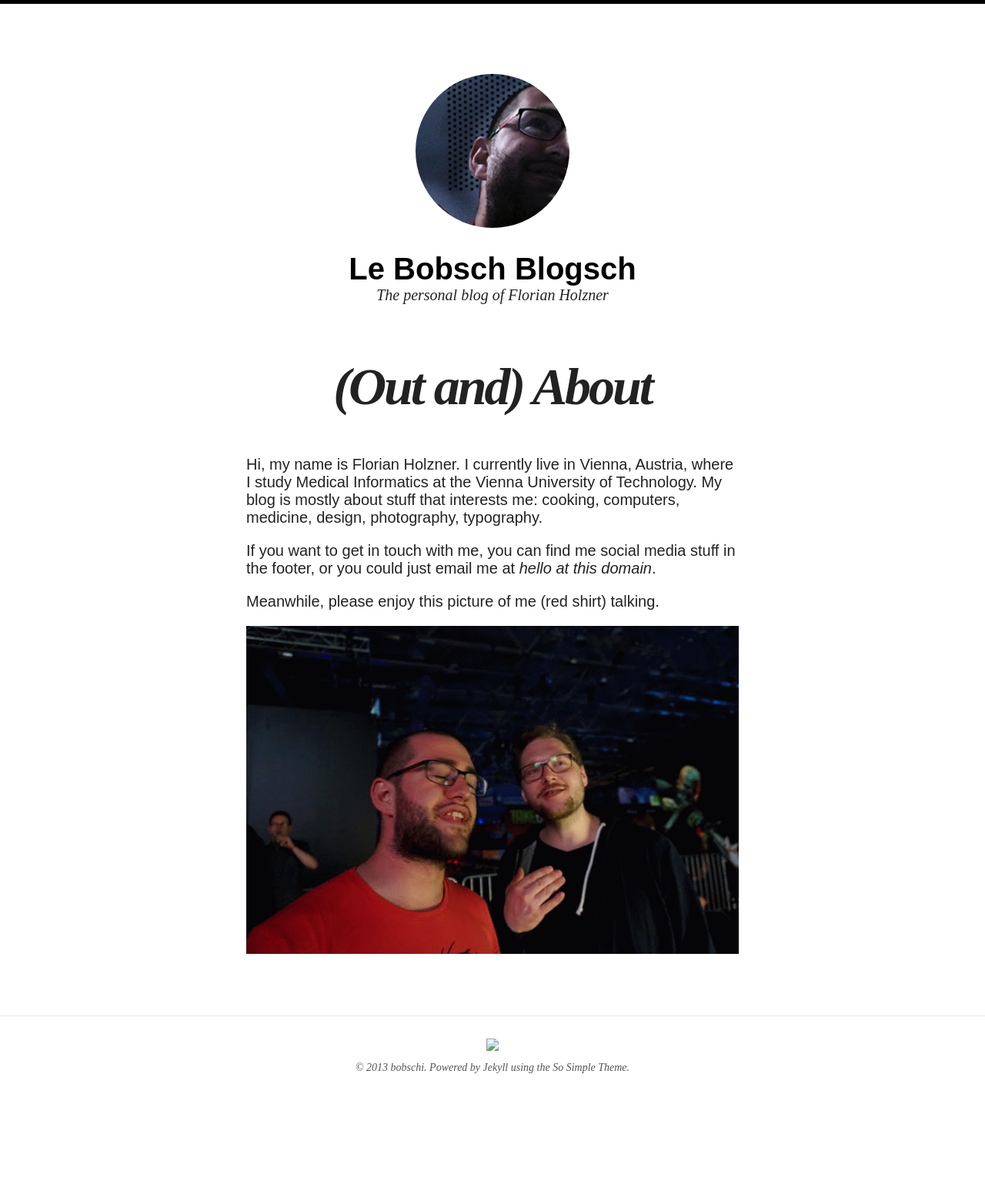
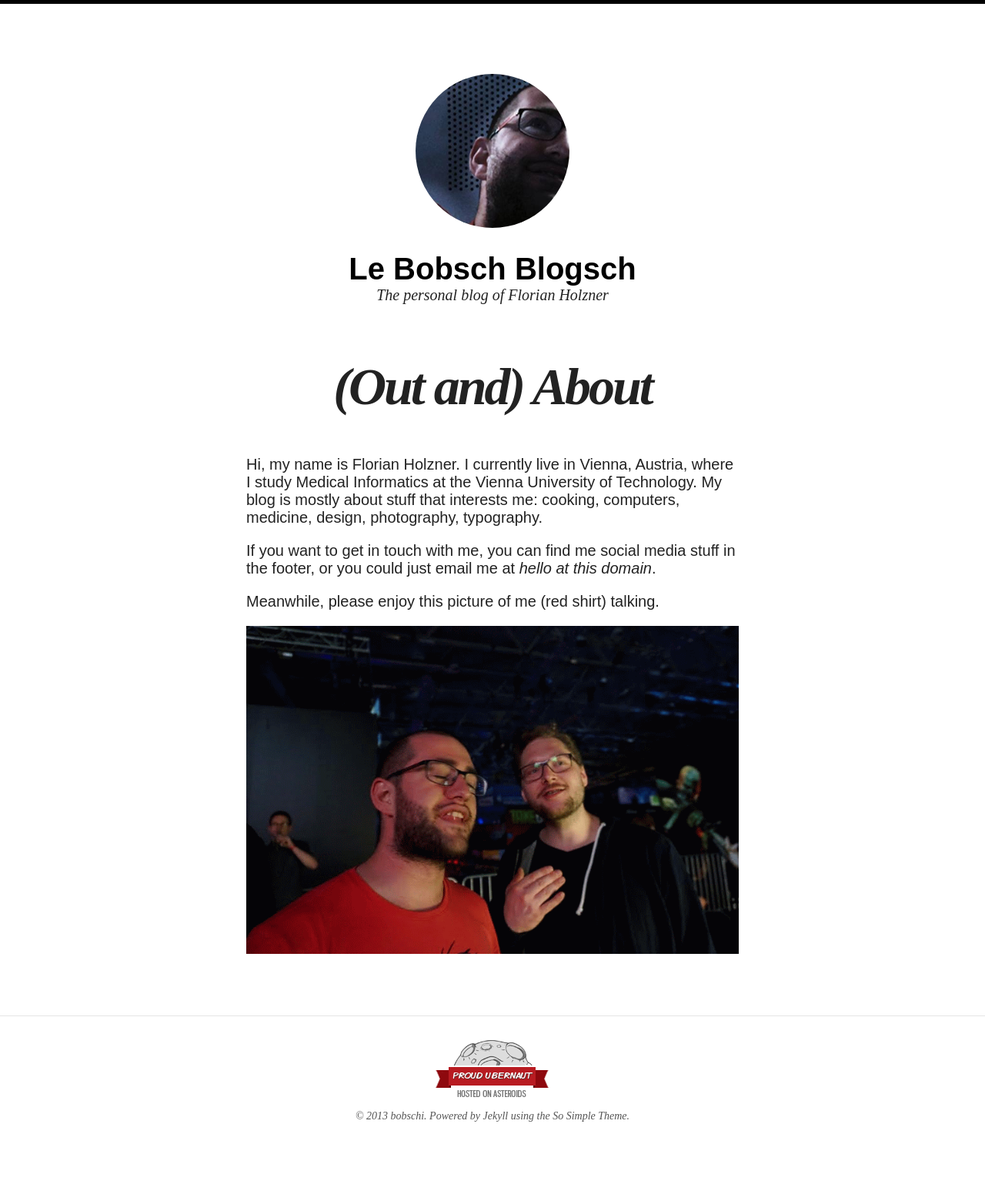
Before and after one commit to bobschi/lebobs.ch, a Jekyll site: the page built from about.md, in a window 1280 px wide. Shown: the whole page at 77% size. Built offline with Jekyll 4.4.1, drawn with Linux system fonts in a browser that asks for light colours; nearby versions of some CDN libraries; before the commit the page ends 1497 px from its top, so only the background shows below that.

Commit message:
fixed a bug in the footer that caused the ubernauts-logo to not show up on subpages

```diff
--- a/_includes/footer.html
+++ b/_includes/footer.html
@@ -1,5 +1,5 @@
 <div class="uberspace">
-  <a href="https://uberspace.de/"><img src="images/ubernaut.png"></a>
+  <a href="https://uberspace.de/"><img src="{{ site.url }}/images/ubernaut.png"></a>
 </div>
 <p><span>&copy; {{ site.time | date: '%Y' }} {{ site.owner.name }}. Powered by <a href="http://jekyllrb.com">Jekyll</a> using the <a href="http://mademistakes.com/">So Simple Theme</a>.</span></p>
 <div class="social-icons">
```
